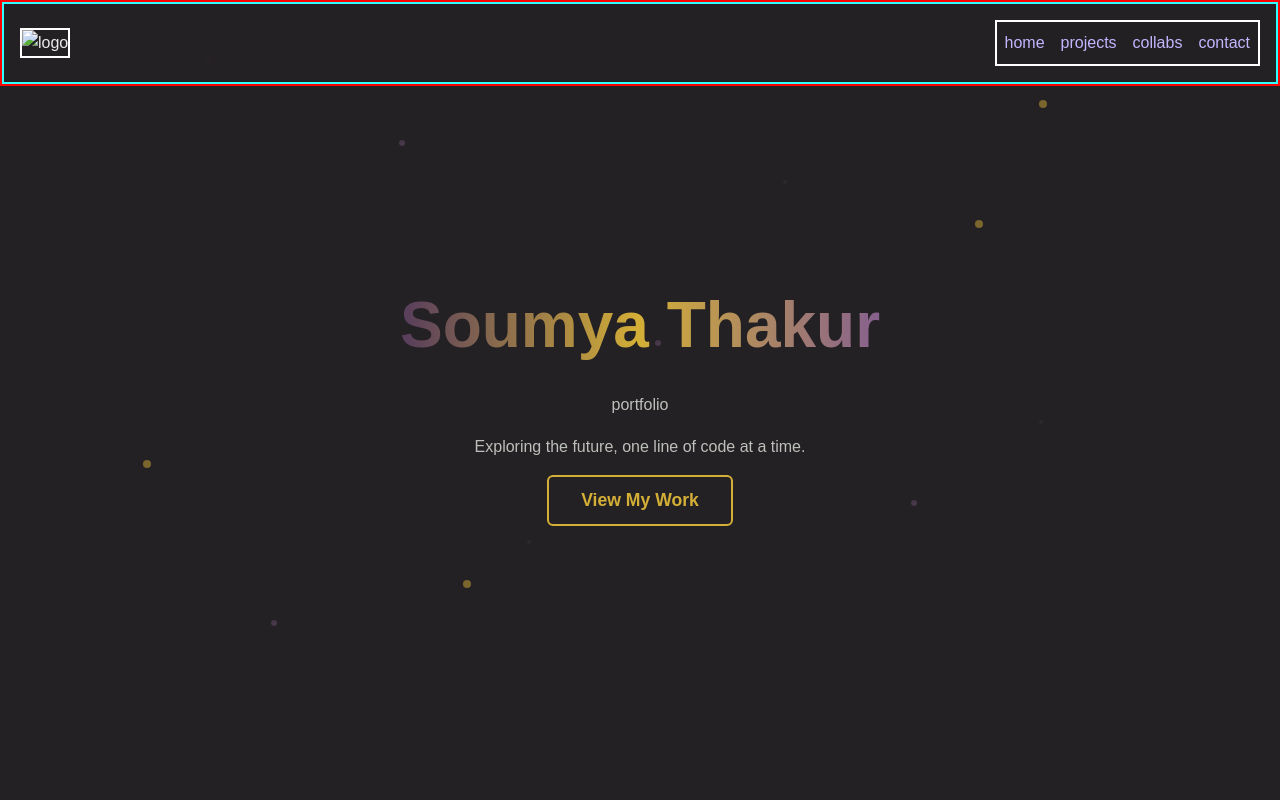
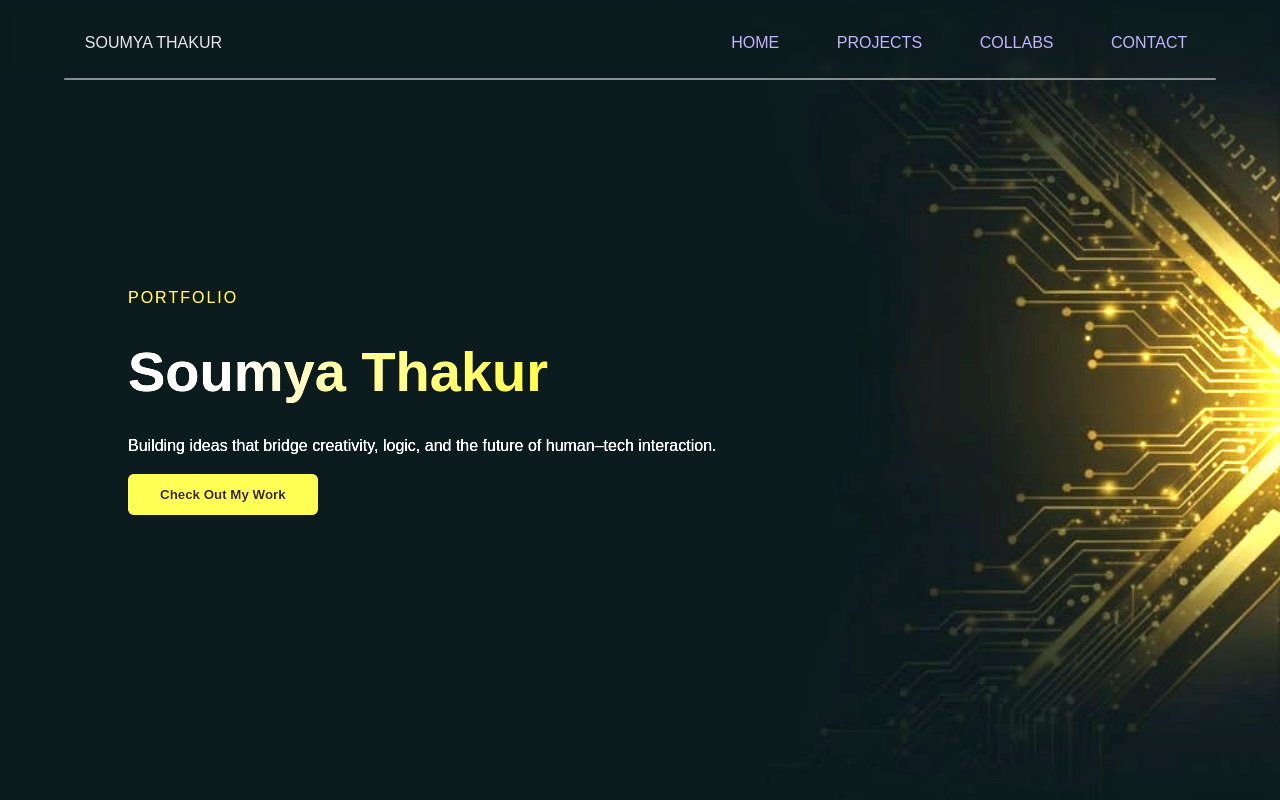
Before and after one commit to sovmya/portfolio, a plain HTML site: page index1.html in a window 1280 px wide. Shown: the top 800 px of the page. Drawn offline with Linux system fonts and the light colour scheme.

Commit message:
hero-done

```diff
--- a/index1.html
+++ b/index1.html
@@ -1,55 +1,52 @@
 <!DOCTYPE html>
 <html lang="en">
+
 <head>
     <meta charset="UTF-8">
     <meta name="viewport" content="width=device-width, initial-scale=1.0">
     <title>Soumya Thakur | PORTFOLIO</title>
     <link rel="stylesheet" href="style.css">
 </head>
+
 <body>
     <header>
         <nav>
             <div class="logo">
-                <img src="image.png" alt="logo">
+                <span class="logo-text">SOUMYA THAKUR</span>
             </div>
+
+            <input type="checkbox" id="menu-toggle" />
+
             <div class="nav-links">
-                <a href="#hero">home</a>
-                <a href="#projects">projects</a>
-                <a href="#collab">collabs</a> <!-- dropdown for the projects -->
-                <a href="#contact">contact</a>
+                <div class="link-box">
+                    <a href="#hero">HOME</a>
                 </div>
-            <div class="hamburger">
+                <div class="link-box">
+                    <a href="#projects">PROJECTS</a>
+                </div>
+                <div class="link-box">
+                    <a href="#collab">COLLABS</a>
+                </div>
+                <div class="link-box">
+                    <a href="#contact">CONTACT</a>
+                </div>
+            </div>
 
-            </div>
+            <label for="menu-toggle" class="hamburger">
+                <span></span>
+                <span></span>
+                <span></span>
+            </label>
         </nav>
     </header>
+
     <main>
         <section id="hero">
-  <div class="particles">
-    <!-- Layer 1: farthest (faint, small, slow) -->
-    <span class="layer1"></span>
-    <span class="layer1"></span>
-    <span class="layer1"></span>
-    <span class="layer1"></span>
-
-    <!-- Layer 2: mid-depth (medium size, medium speed) -->
-    <span class="layer2"></span>
-    <span class="layer2"></span>
-    <span class="layer2"></span>
-    <span class="layer2"></span>
-
-    <!-- Layer 3: closest (bright, larger, faster) -->
-    <span class="layer3"></span>
-    <span class="layer3"></span>
-    <span class="layer3"></span>
-    <span class="layer3"></span>
-</div>
-
             <div class="hero-content">
+                <p>PORTFOLIO</p>
                 <h1>Soumya Thakur</h1>
-    <p>portfolio</p>
-    <p>Exploring the future, one line of code at a time.</p>
-    <button onclick="location='#projects'">View My Work</button>
+                <p>Building ideas that bridge creativity, logic, and the future of human–tech interaction.</p>
+                <button onclick="location='#projects'">Check Out My Work</button>
             </div>
         </section>
         <section id="projects">
@@ -58,20 +55,23 @@
                 <div class="prj">
                     <div class="prj-img">
                         <video autoplay loop muted playsinline>
-                            <source src="C:\Users\Soumya\Documents\web dev class\extras\Night City Skyline - Google Chrome 2025-10-04 10-35-47.mp4" type="video/mp4">
+                            <source
+                                src="C:\Users\Soumya\Documents\web dev class\extras\Night City Skyline - Google Chrome 2025-10-04 10-35-47.mp4"
+                                type="video/mp4">
                             Your browser does not support the video tag.
                         </video>
                     </div>
                     <h4>Skyline</h4>
                     <p>A night skyline visual using only HTML and CSS.</p>
-                    <!-- <p class="stack">tech stack thingy</p> -->
                     <a href="https://github.com/sovmya/skyline" target="_blank">git repo</a>
                 </div>
 
                 <div class="prj">
                     <div class="prj-img">
                         <video autoplay loop muted playsinline>
-                            <source src="C:\Users\Soumya\Documents\web dev class\class 10\Solar System - Google Chrome 2025-10-04 10-04-44.mp4" type="video/mp4">
+                            <source
+                                src="C:\Users\Soumya\Documents\web dev class\class 10\Solar System - Google Chrome 2025-10-04 10-04-44.mp4"
+                                type="video/mp4">
                             Your browser does not support the video tag.
                         </video>
                     </div>
@@ -84,13 +84,14 @@
                 <div class="prj">
                     <div class="prj-img">
                         <video autoplay loop muted playsinline>
-                            <source src="C:\Users\Soumya\Documents\web dev class\extras\Floating Bubbles - Google Chrome 2025-10-04 11-23-32.mp4" type="video/mp4">
+                            <source
+                                src="C:\Users\Soumya\Documents\web dev class\extras\Floating Bubbles - Google Chrome 2025-10-04 11-23-32.mp4"
+                                type="video/mp4">
                             Your browser does not support the video tag.
                         </video>
                     </div>
-                    <h4>me three</h4>
-                    <p>cito</p>
-                    <!-- <p class="stack">tech stack thingy</p> -->
+                    <h4>Floating Bubbles</h4>
+                    <p>A visual of vibrant bubbles floating up using only HTML and CSS.</p>
                     <a href="https://github.com/sovmya/bubbles" target="_blank">git repo</a>
                 </div>
             </div>
@@ -163,7 +164,8 @@
 
                     <div class="form-group">
                         <label for="message">Message</label>
-                    <textarea id="message" name="message" rows="5" placeholder="Write your message..." required></textarea>
+                        <textarea id="message" name="message" rows="5" placeholder="Write your message..."
+                            required></textarea>
                     </div>
 
                     <button type="submit">Send</button>
@@ -197,4 +199,5 @@
         </div>
     </footer>
 </body>
+
 </html>
--- a/style.css
+++ b/style.css
@@ -13,91 +13,167 @@ body {
 }
 
 header {
-    /* display: flex; */
-    /* justify-content: center; */
-    /* justify-content: space-between; */
-    border: red solid 2px;
   position: fixed;
   top: 0;
   left: 0;
   width: 100%;
   z-index: 1000;
-  /* padding: 1rem 5%; */
+  padding-top: 1rem;
   background: transparent;
   backdrop-filter: blur(4px);
 }
 
 nav {
-    /* padding: 30px; */
   display: flex;
-    border: rgb(47, 252, 255) solid 2px;
-    /* justify-content: center; */
   justify-content: space-between;
   align-items: center;
-    padding: 1rem;
   background: transparent;
+  padding-left: 4rem;
+  padding-right: 4rem;
 }
 
 .nav-links {
   display: flex;
   align-items: center;
+  background: transparent;
 }
 
 nav a {
   text-decoration: none;
   color: #c3b6ff;
-    /* font-weight: 500; */
   margin: 0.5rem 0.5rem;
-    /* margin-left: 2rem; */
   transition: color 0.3s ease;
   position: relative;
+  background: transparent;
 }
-
-/* nav a::after {
-  content: "";
-  position: absolute;
-  left: 0; bottom: -4px;
-  width: 0; height: 2px;
-  background: #d4af37;
-  transition: width 0.3s ease;
-} */
 
 nav a:hover {
   color: #d4af37;
 }
 
-/* nav a:hover::after {
-  width: 100px;
-} */
+.link-box {
+  position: relative;
+  margin: 0 0.5rem;
+}
+
+.link-box a {
+  text-decoration: none;
+  color: #c3b6ff;
+  padding: 0.4rem 0.8rem;
+  border-radius: 8px;
+  transition: all 0.3s ease;
+  display: inline-block;
+  z-index: 1;
+  position: relative;
+  background: transparent;
+}
+
+.link-box a::before {
+  content: "";
+  position: absolute;
+  top: 0;
+  left: 0;
+  width: 100%;
+  height: 100%;
+  border-radius: 8px;
+  opacity: 0;
+  transition: opacity 0.3s ease;
+  z-index: -1;
+  background: transparent;
+}
+
+.link-box a:hover::before {
+  opacity: 1;
+}
+
+.link-box a:hover {
+  transform: scale(1.05);
+  box-shadow: 0 0 15px rgba(212, 175, 55, 0.4), 0 0 25px rgba(134, 96, 142, 0.3);
+}
+
+.link-box {
+  background: transparent;
+}
+
+
+#menu-toggle {
+  display: none;
+}
 
 .hamburger {
   display: none;
+  flex-direction: column;
+  justify-content: space-around;
+  width: 30px;
+  height: 22px;
+  cursor: pointer;
 }
 
-.logo img {
-    width: 50px;
-    height: auto;
+.hamburger span {
+  display: block;
+  height: 3px;
+  width: 100%;
+  background: #d4af37;
+  border-radius: 2px;
+  transition: all 0.3s ease;
+}
+
+.logo {
+  padding-left: 1.3rem;
+  background: transparent;
+}
+
+@media screen and (max-width: 768px) {
+  .nav-links {
+    position: fixed;
+    top: 0;
+    right: -100%;
+    height: 100vh;
+    width: 60%;
+    background: rgba(36, 33, 36, 0.95);
+    flex-direction: column;
+    justify-content: center;
+    align-items: center;
+    gap: 2rem;
+    transition: right 0.3s ease;
+    z-index: 999;
+  }
+
+  .hamburger {
+    display: flex;
+  }
+
+  #menu-toggle:checked~.nav-links {
+    right: 0;
+  }
+
+  .nav-links a {
+    font-size: 1.5rem;
+    padding: 0.5rem 1rem;
+  }
 }
 
 @media (max-width: 600px) {
-    .nav-links {
-        display: none;
-    }
+
   .hamburger {
     display: flex;
   }
+
   .hero-container {
     flex-direction: column;
     align-items: center;
     text-align: center;
   }
+
   .hero-img img {
     width: 60vw;
     max-width: 300px;
   }
+
   .hero-text h2 {
     font-size: 2.2rem;
   }
+
   .about-container {
     grid-template-columns: 1fr;
     text-align: center;
@@ -109,132 +185,106 @@ nav a:hover {
 }
 
 header div {
-    /* padding: 30px; */
-    border: rgb(255, 255, 255) solid 2px;
-     /* blurs hero behind */
   background: rgba(36, 33, 36, 0.4);
+}
+
+header::after {
+  content: "";
+  display: block;
+  width: 90%;
+  height: 2px;
+  margin: 0.5rem auto 0;
+  background: rgba(255, 255, 255, 0.5);
+  border-radius: 1px;
 }
 
 main {
   display: grid;
-    /* grid-template-columns: 1fr 1fr 1fr 1fr; */
-    /* grid-template-rows: 1fr 1fr 1fr 1fr 1fr; */
-    /* align-items: center; */
-    /* column-gap: 2rem; */
-    /* row-gap: 2rem; */
   margin-top: 0px;
 }
 
-/* Hero Section */
 #hero {
   position: relative;
+  width: 100%;
   height: 100vh;
-  margin: 0;
-  padding: 0;
-  background: #242124;
+  background: url('hero-bg-hori.jpeg') no-repeat center center/cover;
+  display: flex;
+  align-items: center;
+  justify-content: flex-start;
+  padding-left: 10%;
+  box-sizing: border-box;
   overflow: hidden;
-  display: flex;
-  justify-content: center;
-  align-items: center;
-  flex-direction: column;
-  text-align: center;
+  animation: glow-pulse 2s infinite alternate;
 }
 
-/* Particle Shapes */
-/* Base span style */
-.particles span {
-  position: absolute;
-  border-radius: 50%;
-  opacity: 0.7;
-  animation: float 10s linear infinite;
+.hero-content {
+  max-width: 600px;
+  color: #ffffff;
+  z-index: 1;
+  display: flex;
+  flex-direction: column;
+  gap: 1rem;
 }
 
-/* Layer 1 – far away, subtle, small */
-.layer1 {
-  width: 4px; height: 4px;
-  background: rgba(86,60,92,0.3); /* muted violet */
-  animation-duration: 20s;
-  opacity: 0.3;
+.hero-content p:first-child {
+  text-transform: uppercase;
+  letter-spacing: 2px;
+  font-weight: 500;
+  color: #d4af37;
 }
 
-/* Layer 2 – mid depth, medium size */
-.layer2 {
-  width: 6px; height: 6px;
-  background: rgba(134,96,142,0.5); /* brighter violet */
-  animation-duration: 15s;
-  opacity: 0.5;
+.hero-content h1 {
+  font-size: 3.5rem;
+  font-weight: 700;
+  background: linear-gradient(90deg, #f2f2f2, #ceb86f, #d4af37, #d6ab1c);
+  -webkit-background-clip: text;
+  -webkit-text-fill-color: transparent;
 }
 
-/* Layer 3 – closest, bigger, bright */
-.layer3 {
-  width: 8px; height: 8px;
-  background: rgba(212,175,55,0.7); /* gold accent */
-  animation-duration: 10s;
-  opacity: 0.7;
+.hero-content p:last-child {
+  font-size: 1.2rem;
+  color: #cccccc;
 }
 
-/* Assign random positions for each particle (can tweak percentages) */
-.layer1:nth-child(1) { top:10%; left:15%; }
-.layer1:nth-child(2) { top:25%; left:60%; }
-.layer1:nth-child(3) { top:70%; left:40%; }
-.layer1:nth-child(4) { top:55%; left:80%; }
-
-.layer2:nth-child(5) { top:20%; left:30%; }
-.layer2:nth-child(6) { top:45%; left:50%; }
-.layer2:nth-child(7) { top:65%; left:70%; }
-.layer2:nth-child(8) { top:80%; left:20%; }
-
-.layer3:nth-child(9) { top:15%; left:80%; }
-.layer3:nth-child(10) { top:60%; left:10%; }
-.layer3:nth-child(11) { top:30%; left:75%; }
-.layer3:nth-child(12) { top:75%; left:35%; }
-
-/* Float animation – slightly different for depth illusion */
-@keyframes float {
-  0% { transform: translateY(0) translateX(0); }
-  50% { transform: translateY(-20px) translateX(15px); }
-  100% { transform: translateY(0) translateX(0); }
-}
-
-
-/* Hero Text */
-.hero-content h1 {
-  font-size: 4rem;
-  background: linear-gradient(90deg, #563c5c, #d4af37, #86608e);
-  -webkit-background-clip: text;
-  -webkit-text-fill-color: transparent;
-  animation: gradientMove 3s ease infinite alternate;
-}
-
-.hero-content p {
-  color: #BDC0BA;
-  margin: 1rem 0;
-}
-
-/* Gradient animation */
-@keyframes gradientMove {
-  0% { background-position: 0% 50%; }
-  100% { background-position: 100% 50%; }
-}
-
-/* Glowing button */
 .hero-content button {
   padding: 0.8rem 2rem;
-  border: 2px solid #d4af37;
-  background: transparent;
-  color: #d4af37;
-  font-size: 1.1rem;
+  border: none;
+  background: #d4af37;
+  color: #1a1a1a;
+  font-weight: 600;
   cursor: pointer;
   border-radius: 6px;
-  transition: 0.3s;
+  transition: all 0.3s ease;
 }
 
 .hero-content button:hover {
-  background: linear-gradient(90deg, #563c5c, #d4af37, #86608e);
-  color: #242124;
-  box-shadow: 0 0 20px #d4af37, 0 0 30px #86608e;
+  box-shadow: 0 0 20px rgba(212, 175, 55, 0.6);
+  transform: translateY(-2px);
 }
 
+@media screen and (max-width: 768px) {
+  .hero-content {
+    max-width: 90%;
+    padding-left: 5%;
+  }
+
+  .hero-content h1 {
+    font-size: 2.5rem;
+  }
+
+  .hero-content p:last-child {
+    font-size: 1rem;
+  }
+}
+
+@keyframes glow-pulse {
+  0% {
+    filter: brightness(1);
+  }
+  100% {
+    filter: brightness(1.7); /* Adjust for desired glow intensity */
+  }
+}
 
 #about {
   /* grid-column: 1/2; */
@@ -284,11 +334,11 @@ main {
   height: auto;
   /* border-radius: 12px; */
   object-fit: cover;
-  box-shadow: 0 4px 20px rgba(0,0,0,0.1);
+  box-shadow: 0 4px 20px rgba(0, 0, 0, 0.1);
 }
 
 #snapshots {
-    border: white solid 2px;
+  /* border: white solid 2px; */
   display: flex;
   gap: 2rem;
   padding: 4rem 2rem;
@@ -322,13 +372,15 @@ main {
   display: block;
 }
 
-#slide1:checked ~ .slides {
+#slide1:checked~.slides {
   transform: translateX(0%);
 }
-#slide2:checked ~ .slides {
+
+#slide2:checked~.slides {
   transform: translateX(-100%);
 }
-#slide3:checked ~ .slides {
+
+#slide3:checked~.slides {
   transform: translateX(-200%);
 }
 
@@ -349,9 +401,10 @@ main {
   cursor: pointer;
   transition: cyan 0.3s;
 }
-#slide1:checked ~ .controls label[for="slide1"],
-#slide2:checked ~ .controls label[for="slide2"],
-#slide3:checked ~ .controls label[for="slide3"] {
+
+#slide1:checked~.controls label[for="slide1"],
+#slide2:checked~.controls label[for="slide2"],
+#slide3:checked~.controls label[for="slide3"] {
   background: #5d536b;
 }
 
@@ -396,18 +449,25 @@ main {
 }
 
 .prj-img {
+  display: flex;
+  justify-content: center;
+  align-items: center;
   width: 100%;
-  height: 160px;
+  /* height: 160px; */
+  height: auto;
   border-radius: 8px;
-  overflow: hidden;
+  /* overflow: hidden; */
   margin-bottom: 1rem;
-  background: #5d536b;
+  /* background: #5d536b; */
 }
 
 .prj-img video {
-  width: 100%;
-  height: 100%;
-  object-fit: cover;
+  /* width: 100%; */
+  max-width: 100%;
+  /* height: 100%; */
+  height: auto;
+  object-fit: contain;
+  /* display: block; */
 }
 
 .prj h4 {
@@ -465,6 +525,7 @@ main {
   cursor: pointer;
   font-weight: bold;
 }
+
 .collab-text button:hover {
   background: #d4af37;
   color: #111;
@@ -475,6 +536,7 @@ main {
   display: flex;
   justify-content: center;
 }
+
 .collab-visual img {
   max-width: 100%;
   border-radius: 8px;
@@ -522,7 +584,8 @@ label {
   color: #cbbfd9;
 }
 
-input, textarea {
+input,
+textarea {
   padding: 0.8rem;
   border: 1px solid #111122;
   border-radius: 6px;
@@ -530,7 +593,8 @@ input, textarea {
   color: #fff;
 }
 
-input:focus, textarea:focus {
+input:focus,
+textarea:focus {
   outline: none;
   border-color: #6a0dad;
 }
@@ -554,7 +618,7 @@ button:hover {
 footer {
   /* grid-column: 1/5; */
   /* grid-row: 5/6; */
-    border: white solid 2px;
+  /* border: white solid 2px; */
   background: #272838;
   color: #aaa;
   padding: 1.5rem 5%;
@@ -583,11 +647,14 @@ footer .copywrite p {
   margin: 0;
 }
 
-a, button, .prj {
+a,
+button,
+.prj {
   transition: all 0.3s ease;
 }
 
-input:focus, textarea:focus {
+input:focus,
+textarea:focus {
   box-shadow: 0 0 10px rgba(106, 13, 173, 0.6);
   border-color: #d4af37;
 }
@@ -599,6 +666,11 @@ button {
 }
 
 @keyframes shimmer {
-  0% { background-position: 0% 50%; }
-  100% { background-position: 200% 50%; }
+  0% {
+    background-position: 0% 50%;
   }
+
+  100% {
+    background-position: 200% 50%;
+  }
+}
```
Also changed, not shown: hero-bg-hori.jpeg (added), hero-bg.jpeg (added). Lines whose indentation alone changed are shown as unchanged.
